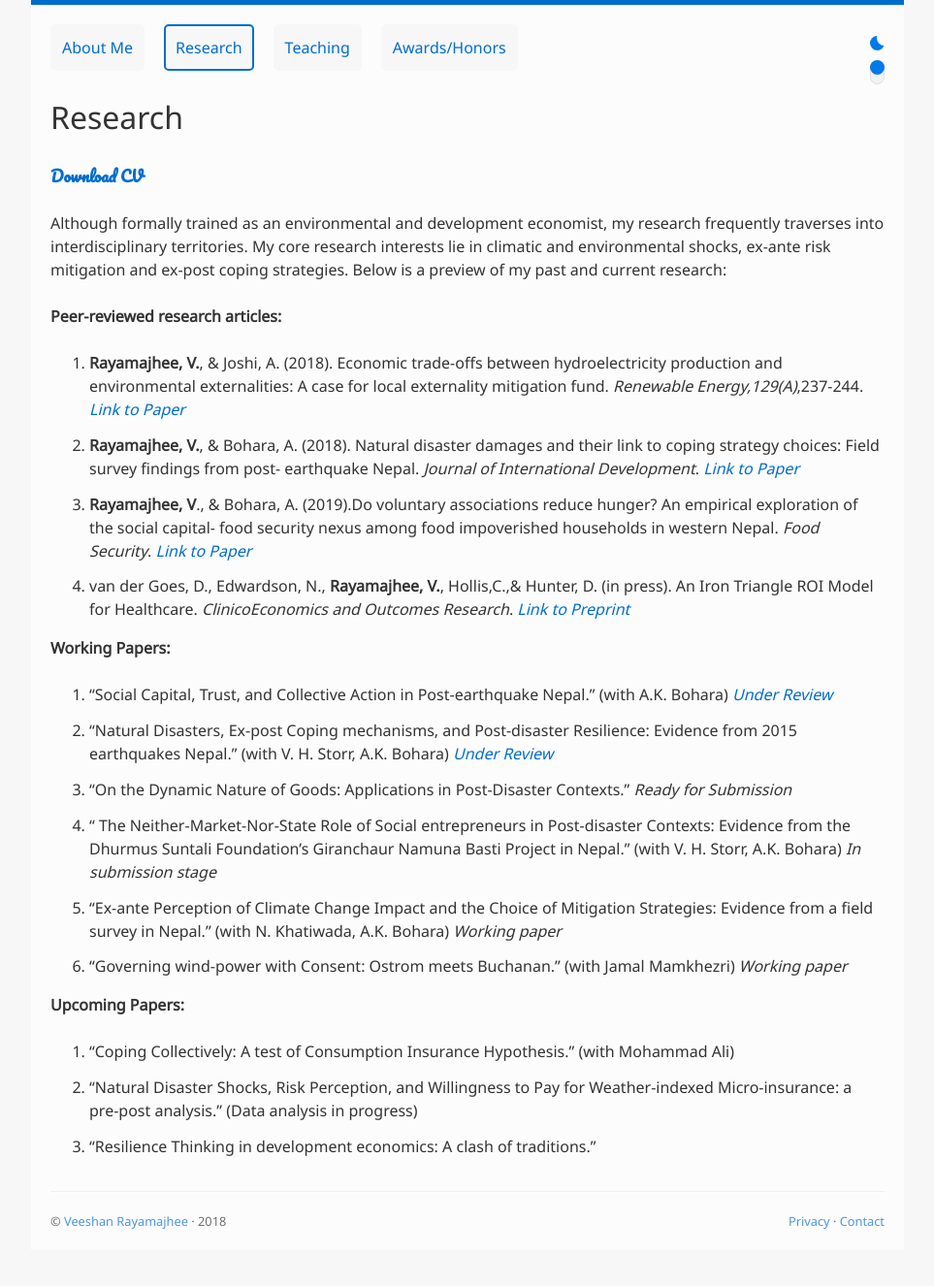
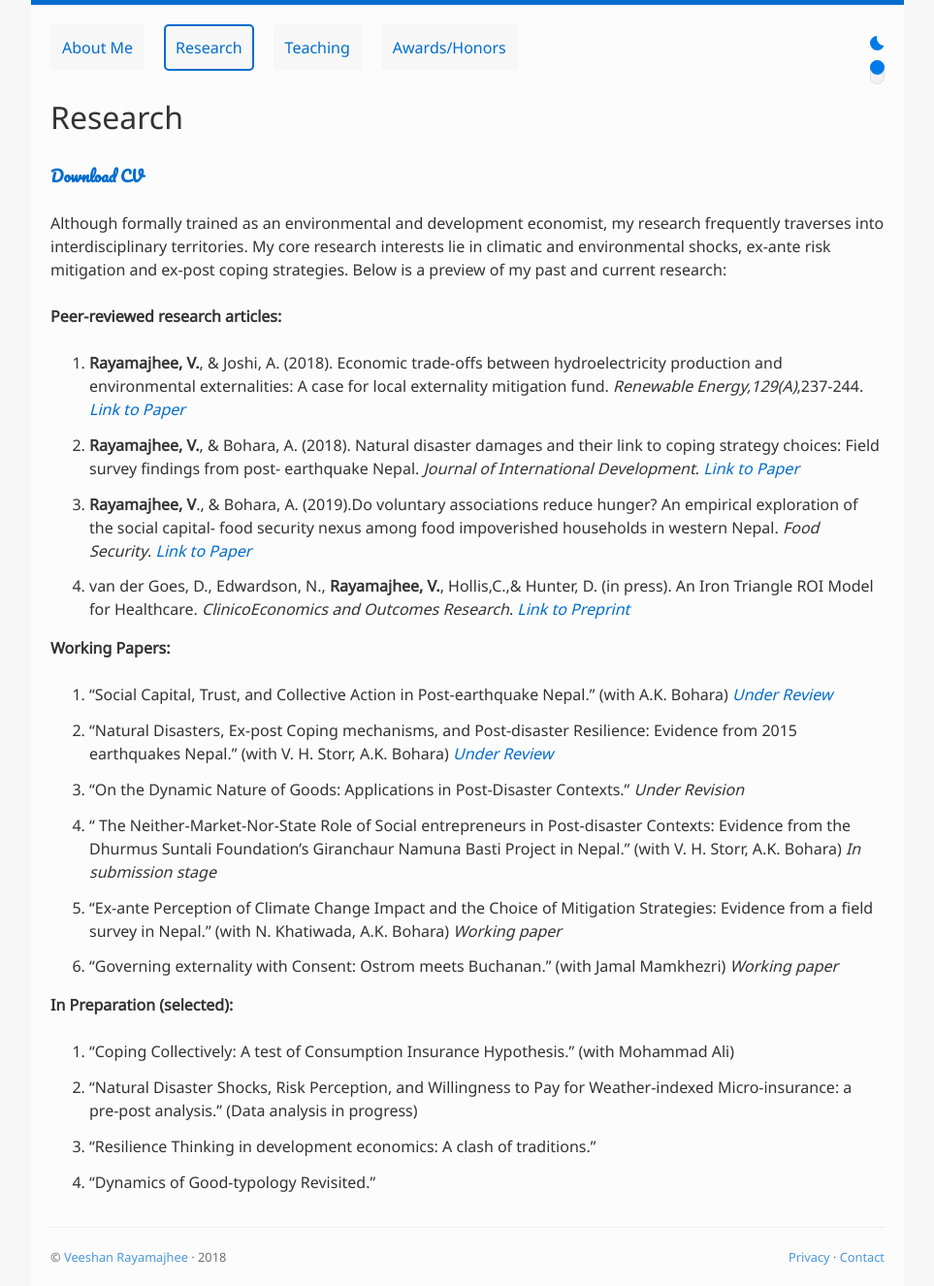
Before and after one commit to veeshanr/veeshanr.github.io, a Jekyll site: the page built from pages/research.md, in a window 1280 px wide. Shown: the whole page at 97% size, without its empty margins (158-1121 px from the left). Built offline with Jekyll 4.4.1, drawn with Linux system fonts in a browser that asks for light colours; before the commit the page ends 1289 px from its top, so only the background shows below that.

Commit message:
Update research.md

```diff
--- a/pages/research.md
+++ b/pages/research.md
@@ -26,15 +26,16 @@ Although formally trained as an environmental and development economist, my rese
 
 1. “Social Capital, Trust, and Collective Action in Post-earthquake Nepal.” (with A.K. Bohara) [*Under Review*][5]
 2. “Natural Disasters, Ex-post Coping mechanisms, and Post-disaster Resilience: Evidence from 2015 earthquakes Nepal.” (with V. H. Storr, A.K. Bohara) [*Under Review*][6]
-3. “On the Dynamic Nature of Goods: Applications in Post-Disaster Contexts.” *Ready for Submission*
+3. “On the Dynamic Nature of Goods: Applications in Post-Disaster Contexts.” *Under Revision*
 4. “ The Neither-Market-Nor-State Role of Social entrepreneurs in Post-disaster Contexts: Evidence from the Dhurmus Suntali Foundation’s Giranchaur Namuna Basti Project in Nepal.” (with V. H. Storr, A.K. Bohara) *In submission stage*
 5. “Ex-ante Perception of Climate Change Impact and the Choice of Mitigation Strategies: Evidence from a field survey in Nepal.” (with N. Khatiwada, A.K. Bohara) *Working paper*
-6. “Governing wind-power with Consent: Ostrom meets Buchanan.” (with Jamal Mamkhezri) *Working paper*
+6. “Governing externality with Consent: Ostrom meets Buchanan.” (with Jamal Mamkhezri) *Working paper*
 
-**Upcoming Papers:**
+**In Preparation (selected):**
 1. “Coping Collectively: A test of Consumption Insurance Hypothesis." (with Mohammad Ali)
 2. “Natural Disaster Shocks, Risk Perception, and Willingness to Pay for Weather-indexed Micro-insurance: a pre-post analysis.” (Data analysis in progress)
 3. “Resilience Thinking in development economics: A clash of traditions.”
+4. “Dynamics of Good-typology Revisited.”
 
 
 
```
